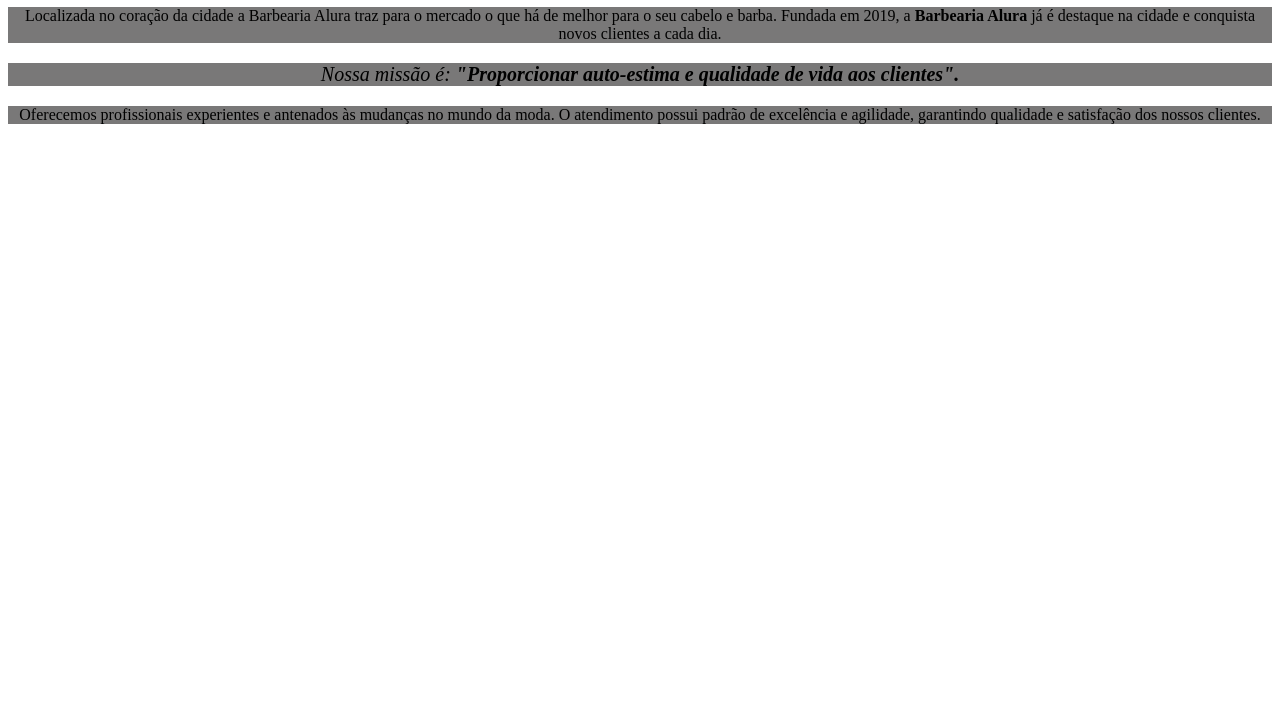
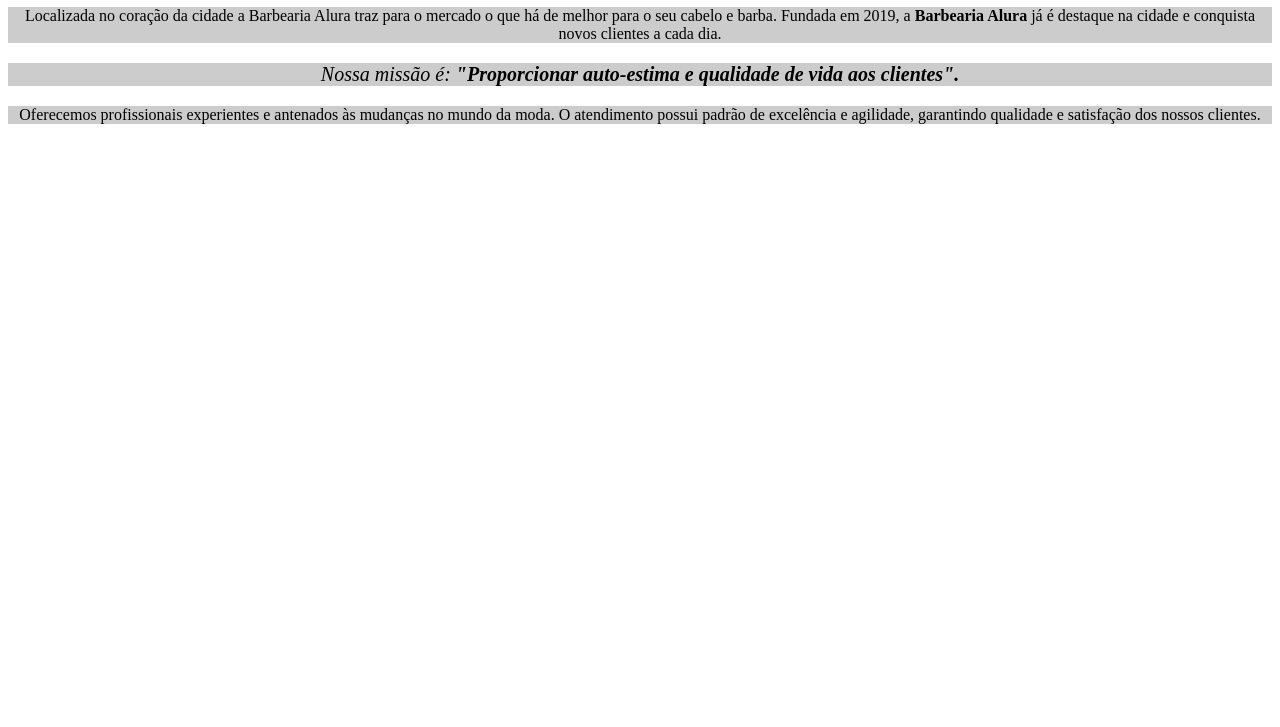
Before and after one commit to PedroTorazzi/primeiro-repositorio, a plain HTML site: page index.html in a window 1280 px wide. Shown: the part 73-800 px from the top of the page. Drawn offline with Linux system fonts and the light colour scheme.

Commit message:
Update index.html

```diff
--- a/index.html
+++ b/index.html
@@ -4,7 +4,8 @@
 <head>     <meta charset="UTF-8">        <title>Barbearia Alura</title>
 <style>
 p {
-    text-align:center ; background:#797878 ;
+    text-align:center ;
+    background:#CCCCCC ;
 }
 </style>
 
```
